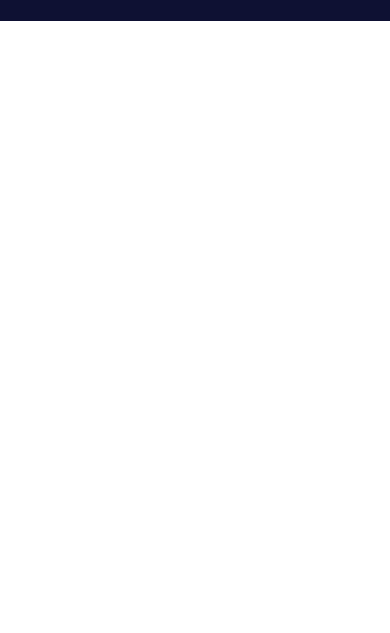
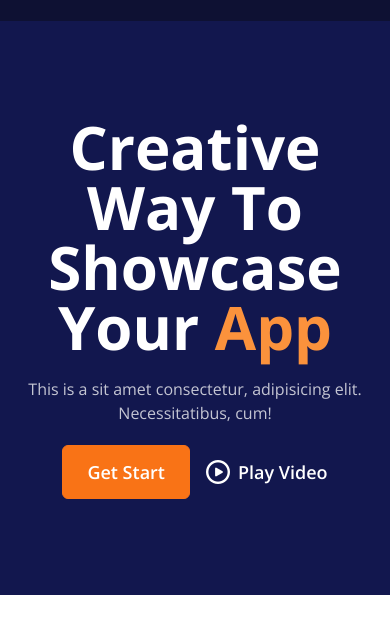
Before and after one commit to anikmondol/Conceptual-sessions-5, a plain HTML site: page index.html in a window 390 px wide. Shown: the part 59-692 px from the top of the page. Drawn offline with nearby package versions, Linux system fonts and the light colour scheme.

Commit message:
this projects banner section complate with resposive mobile and tablet divec

```diff
--- a/index.html
+++ b/index.html
@@ -1,13 +1,33 @@
 <!DOCTYPE html>
 <html lang="en">
+
 <head>
     <meta charset="UTF-8">
     <meta name="viewport" content="width=device-width, initial-scale=1.0">
     <title>Document</title>
+
+    <!-- tailwind link -->
     <script src="https://cdn.tailwindcss.com"></script>
+
+    <!-- google font -->
+
+    <link rel="preconnect" href="https://fonts.googleapis.com">
+    <link rel="preconnect" href="https://fonts.gstatic.com" crossorigin>
+    <link href="https://fonts.googleapis.com/css2?family=Open+Sans:ital,wght@0,300..800;1,300..800&display=swap"
+        rel="stylesheet">
+
+    <style>
+        .google_font{
+            font-family: "Open Sans", sans-serif;
+        }
+    </style>
+
 </head>
-<body>
+
+<body class="google_font">
     <header class="bg-[#0E1133]">
+
+        <!-- nav section -->
         <nav class="container mx-auto px-5">
             <div class="flex justify-between py-6 text-white">
                 <div class="flex justify-center items-center space-x-8 ">
@@ -15,10 +35,10 @@
                         <img src="./assets/logo-3.png" alt="">
                     </div>
                     <div class="justify-center items-center space-x-4 text-lg font-semibold hidden md:hidden lg:flex">
-                    <a class="hover:text-red-400 hover:underline duration-300" href="#">Home</a>
-                    <a class="hover:text-red-400 hover:underline duration-300" href="#">About</a>
-                    <a class="hover:text-red-400 hover:underline duration-300" href="#">Blog</a>
-                    <a class="hover:text-red-400 hover:underline duration-300" href="#">content</a>
+                        <a class="hover:text-red-400 hover:underline duration-300" href="#">Home</a>
+                        <a class="hover:text-red-400 hover:underline duration-300" href="#">About</a>
+                        <a class="hover:text-red-400 hover:underline duration-300" href="#">Blog</a>
+                        <a class="hover:text-red-400 hover:underline duration-300" href="#">content</a>
                     </div>
                 </div>
                 <div class="space-x-4 hidden md:flex">
@@ -36,8 +56,24 @@
                 </div> -->
             </div>
         </nav>
+
+        <section class="bg-[#12174E]">
+            <div class="container mx-auto px-5 text-center text-white space-y-5 py-24">
+                <h1 class="capitalize text-6xl font-bold">creative way to <br> showcase your <span
+                        class="text-orange-400">app</span></h1>
+                <p class="opacity-75"> This is a sit amet consectetur, adipisicing elit. Necessitatibus, cum!</p>
+                <div class="space-x-4  flex justify-center items-center">
+                    <button class="text-lg font-semibold bg-orange-500 px-6 py-3 rounded-md hover:bg-transparent
+                border border-orange-500 duration-300">Get Start</button>
+                    <button class="text-lg font-semibold flex justify-center items-center gap-2"><img
+                            src="./assets/play-button.png" alt=""> Play Video</button>
+                </div>
+            </div>
+        </section>
+
     </header>
     <main></main>
     <footer></footer>
 </body>
+
 </html>
```
